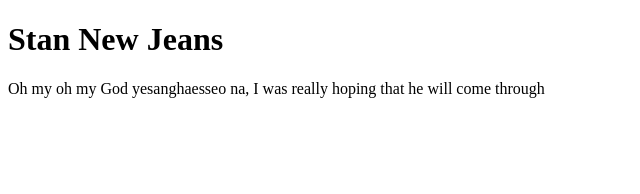
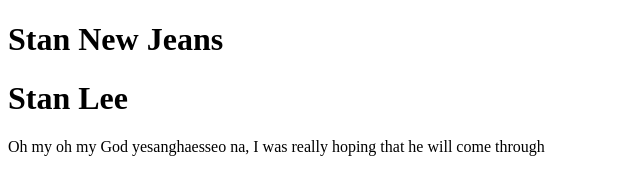
Before and after one commit to StephanieMangahas/2itf-demo, a plain HTML site: page index.html in a window 1280 px wide. Shown: the whole page, without its empty margins (0-640 px from the left). Drawn offline with Linux system fonts and the light colour scheme.

Commit message:
nag add ng stan lee

```diff
--- a/index.html
+++ b/index.html
@@ -5,6 +5,7 @@
   </head>
   <body>
     <h1>Stan New Jeans</h1>
+    <h1>Stan Lee</h1>
     <p>Oh my oh my God yesanghaesseo na, I was really hoping that he will come through</p>
   </body>
 </html>
```
